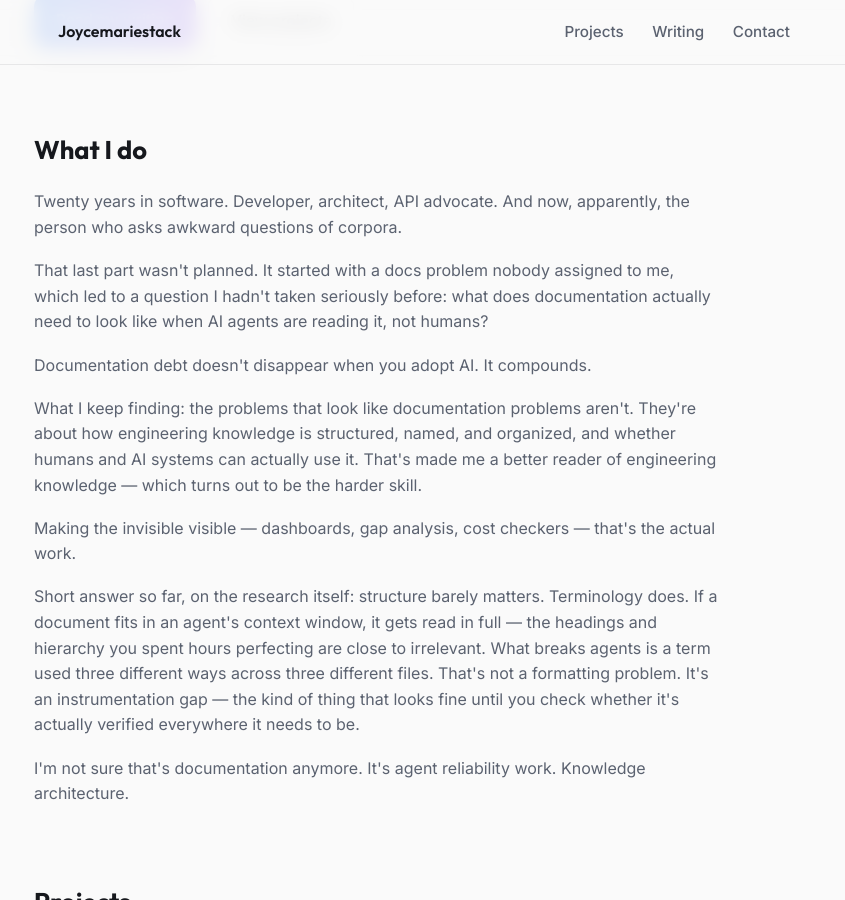
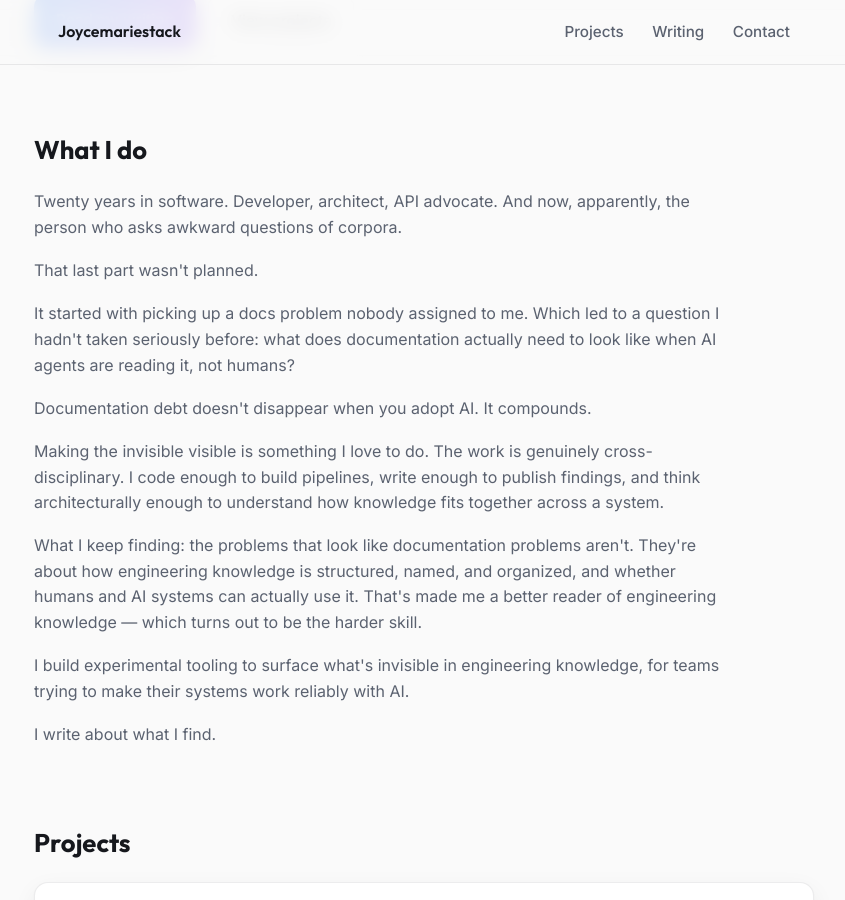
Before and after one commit to JoyceMarieStack/joycemariestack.github.io, a Jekyll site: the page built from index.md, in a window 1280 px wide and 900 px high, scrolled down 307 px. Shown: the whole window, without its empty margins (216-1061 px from the left). Built offline with Jekyll 4.4.1, drawn with Linux system fonts in a browser that asks for light colours.

Commit message:
Update What I Do section with revised narrative

```diff
--- a/index.md
+++ b/index.md
@@ -17,12 +17,13 @@ title: Welcome
   <h2 class="section-title">What I do</h2>
   <div class="prose">
     <p>Twenty years in software. Developer, architect, API advocate. And now, apparently, the person who asks awkward questions of corpora.</p>
-    <p>That last part wasn't planned. It started with a docs problem nobody assigned to me, which led to a question I hadn't taken seriously before: what does documentation actually need to look like when AI agents are reading it, not humans?</p>
+    <p>That last part wasn't planned.</p>
+    <p>It started with picking up a docs problem nobody assigned to me. Which led to a question I hadn't taken seriously before: what does documentation actually need to look like when AI agents are reading it, not humans?</p>
     <p>Documentation debt doesn't disappear when you adopt AI. It compounds.</p>
+    <p>Making the invisible visible is something I love to do. The work is genuinely cross-disciplinary. I code enough to build pipelines, write enough to publish findings, and think architecturally enough to understand how knowledge fits together across a system.</p>
     <p>What I keep finding: the problems that look like documentation problems aren't. They're about how engineering knowledge is structured, named, and organized, and whether humans and AI systems can actually use it. That's made me a better reader of engineering knowledge — which turns out to be the harder skill.</p>
-    <p>Making the invisible visible — dashboards, gap analysis, cost checkers — that's the actual work.</p>
-    <p>Short answer so far, on the research itself: structure barely matters. Terminology does. If a document fits in an agent's context window, it gets read in full — the headings and hierarchy you spent hours perfecting are close to irrelevant. What breaks agents is a term used three different ways across three different files. That's not a formatting problem. It's an instrumentation gap — the kind of thing that looks fine until you check whether it's actually verified everywhere it needs to be.</p>
-    <p>I'm not sure that's documentation anymore. It's agent reliability work. Knowledge architecture.</p>
+    <p>I build experimental tooling to surface what's invisible in engineering knowledge, for teams trying to make their systems work reliably with AI.</p>
+    <p>I write about what I find.</p>
   </div>
 </section>
 
```
